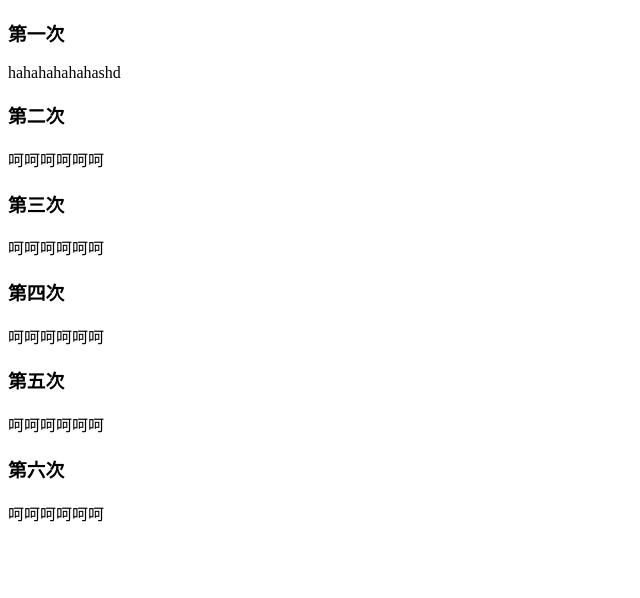
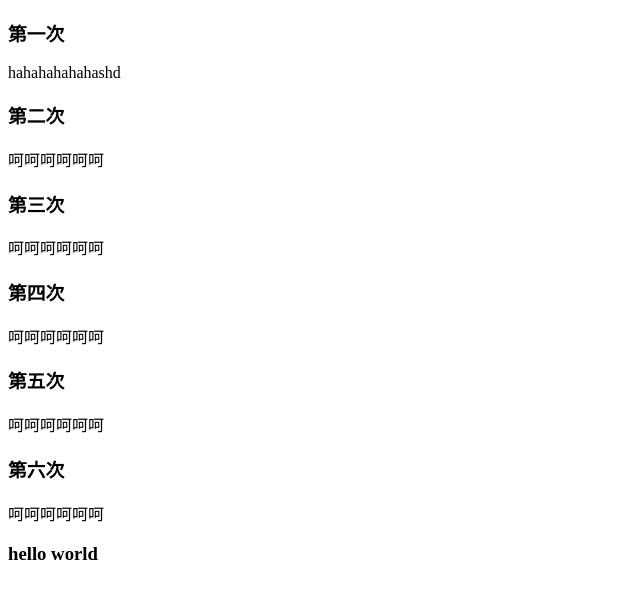
Before and after one commit to JXFjiang/demo.html, a plain HTML site: page index.html in a window 1280 px wide. Shown: the whole page, without its empty margins (0-640 px from the left). Drawn offline with Linux system fonts and the light colour scheme.

Commit message:
Update index.html

```diff
--- a/index.html
+++ b/index.html
@@ -19,6 +19,7 @@
     <div>呵呵呵呵呵呵</div>
     <h3>第六次</h3>
     <div>呵呵呵呵呵呵</div>
+    <h3>hello world</h3>
 </body>
 
 </html>
```
